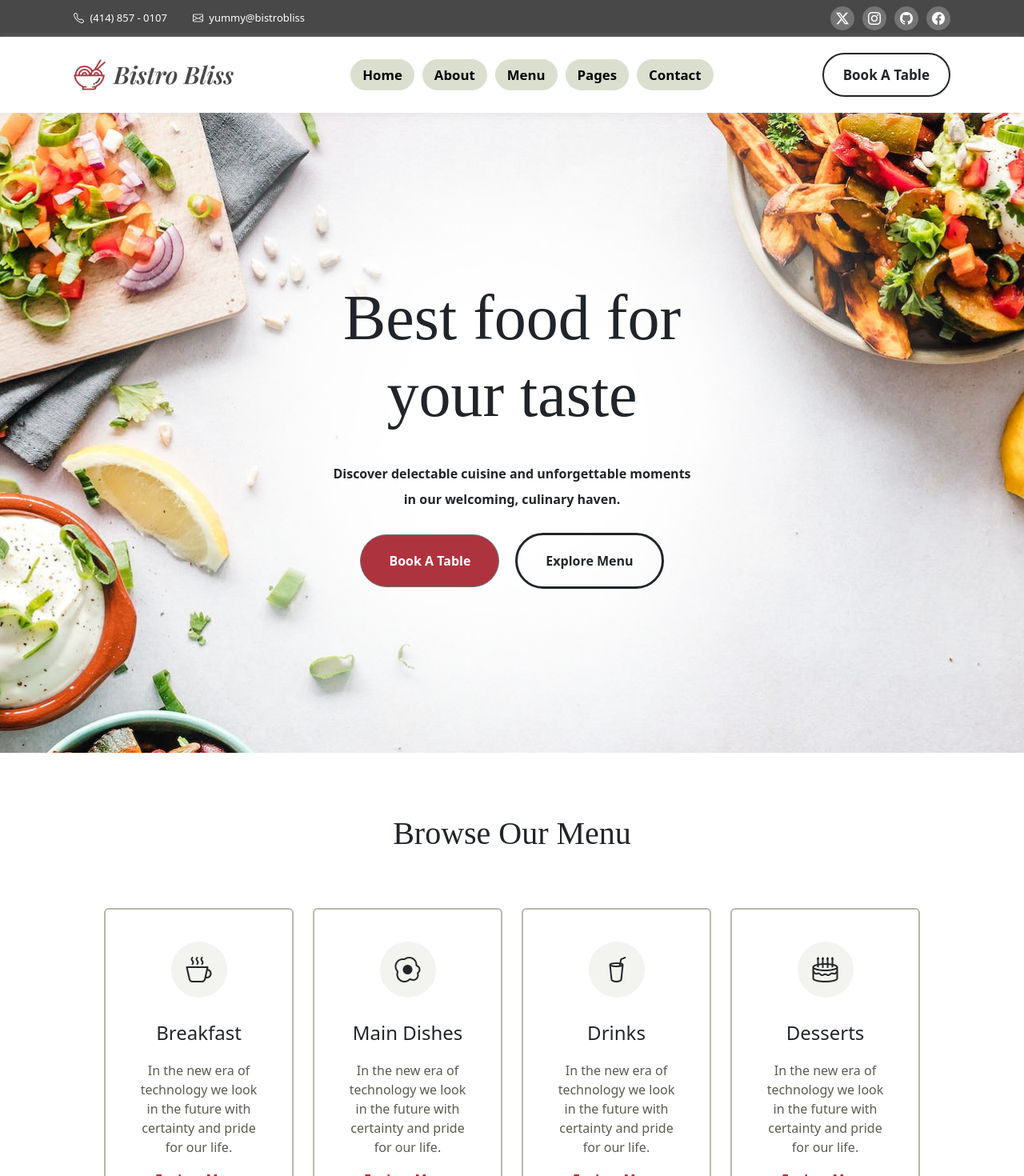
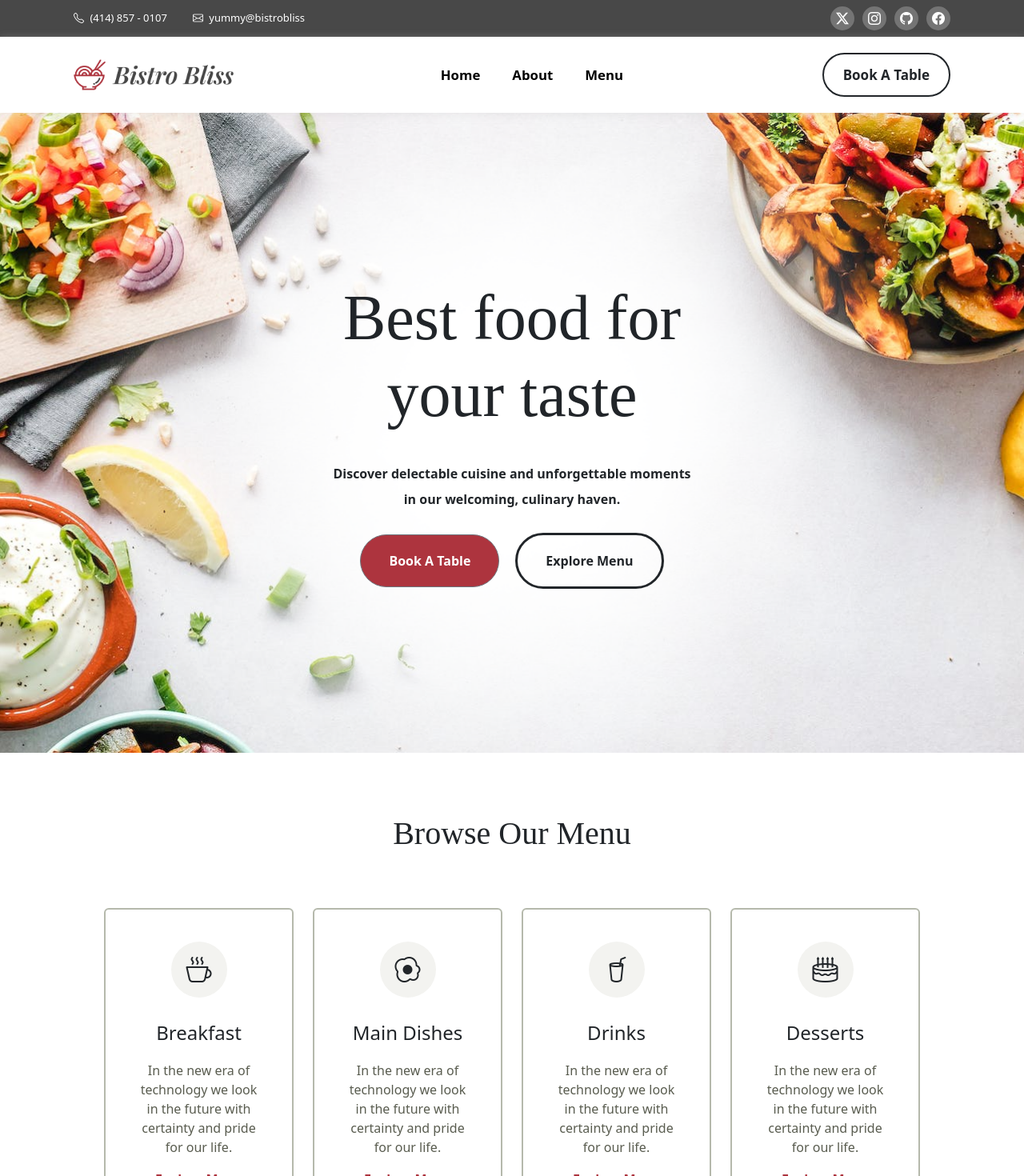
Before and after one commit to AbdulrahmanM0/BistroBliss, a React (Vite) app: page / in a window 1280 px wide. Shown: the top 1470 px of the page at 80% size. Built offline with nearby package versions, Linux system fonts and the light colour scheme.

Commit message:
last update

```diff
--- a/package.json
+++ b/package.json
@@ -23,7 +23,7 @@
     "bootstrap-icons": "^1.11.3",
     "react": "^18.2.0",
     "react-dom": "^18.2.0",
-    "react-router-dom": "^6.21.2",
+    "react-router-dom": "5.2",
     "reactstrap": "^9.2.1"
   },
   "devDependencies": {
--- a/src/Components/Layout/Header/HeaderSup/Navbar.jsx
+++ b/src/Components/Layout/Header/HeaderSup/Navbar.jsx
@@ -1,4 +1,5 @@
 import React, { useEffect, useLayoutEffect, useState } from 'react'
+import { Link } from "react-router-dom"
 
 export default function Navbar() {
   const [windowWidth , setWindowWidth] = useState()
@@ -21,11 +22,11 @@ export default function Navbar() {
       <div className='navbar'>
       <nav>
           <ul>
-              <li><a href='/'>Home</a></li>
-              <li><a href='/'>About</a></li>
-              <li><a href='/'>Menu</a></li>
-              <li><a href='/'>Pages</a></li>
-              <li><a href='/'>Contact</a></li>
+              <li><Link to='/'  className="nav-link" activeClassName="active-link">Home</Link></li>
+              <li><Link to='/about'  className="nav-link" activeClassName="active-link">About</Link></li>
+              <li><Link to='/menu'  className="nav-link" activeClassName="active-link">Menu</Link></li>
+              {/* <li><Link to='/'>Pages</Link></li>
+              <li><Link to='/'>Contact</Link></li> */}
           </ul>
       </nav>
   </div>
--- a/src/Routes/Index.js
+++ b/src/Routes/Index.jsx
@@ -1,8 +1,9 @@
 import React from "react";
-import { Redirect } from "react-router-dom"
+// import { Redirect } from "react-router-dom"
 
 // Home page
 import Home from "../Pages/Home";
+import About from "../Pages/About"
 
 const authProtectedRoutes = [
     //profile
@@ -10,7 +11,7 @@ const authProtectedRoutes = [
 ]
 const publicRoutes = [
     { path: "/" , component: Home},
-    // { path: "/login", component: Login },
+    { path: "/about", component: About },
     // { path: "/", exact: true, component: () => <Redirect to="/Home" /> },
 
   ]
--- a/src/assets/Style/main.scss
+++ b/src/assets/Style/main.scss
@@ -64,6 +64,7 @@ a{
     font-weight: 600;
     margin: 10px;
 }
+
 
 
 // Header
@@ -137,17 +138,16 @@ a{
                             display: flex;
                             align-items: center;
                             justify-content: center;
-                            a{
+                            .nav-link{
                                 color: #000;
                                 font-weight: 600;
                                 font-size: 1.05rem;
                                 border-radius: 20px;
+                                padding: 7px 15px;
+                            }
+                            .nav-link:active{
+                                color: red;
                                 background-color: #DBDFD0;
-                                padding: 7px 15px;
-
-                            }
-                            a:active{
-                                color: red;
                             }
 
                         }
@@ -164,7 +164,10 @@ a{
 
 
 }
-
+.active-link{
+    color: red;
+    background-color: #DBDFD0;
+}
 // Footer
 .footer{
     footer{
@@ -297,7 +300,9 @@ a{
         padding: 40px;
         text-align: center;
         margin-bottom: 20px;
+        min-height: 100%;
         // min-width: 278px;
+        transition: 1s;
 
         .card-icon{
             margin: auto;
@@ -322,6 +327,12 @@ a{
             font-weight: 600;
             color: $redColor;
         }
+    }
+    .brows-card:hover{
+        background-image: url('../Images/home-page/sky.avif');
+        background-position: center;
+        background-repeat: no-repeat;
+        background-size: cover;
     }
 }
 .visitus-section{
--- a/src/main.jsx
+++ b/src/main.jsx
@@ -7,9 +7,12 @@ import './index.css'
 import 'bootstrap/dist/css/bootstrap.css'
 import "bootstrap-icons/font/bootstrap-icons.css"
 import './assets/Style/main.scss'
+import { BrowserRouter as Router } from 'react-router-dom';
 
 ReactDOM.createRoot(document.getElementById('root')).render(
   <React.StrictMode>
-    <App />
+    <Router>
+      <App />
+    </Router>
   </React.StrictMode>
 )
```
Also changed, not shown: src/App.jsx (+9 -9 lines), src/Components/Layout/Layout.jsx (added, +16 -0 lines), src/Routes/Routes.js (deleted, +0 -30 lines), src/Routes/Routes.jsx (added, +31 -0 lines), src/assets/Images/home-page/sky.avif (added), 1 other file (tests, documents, lock files or other folders).
